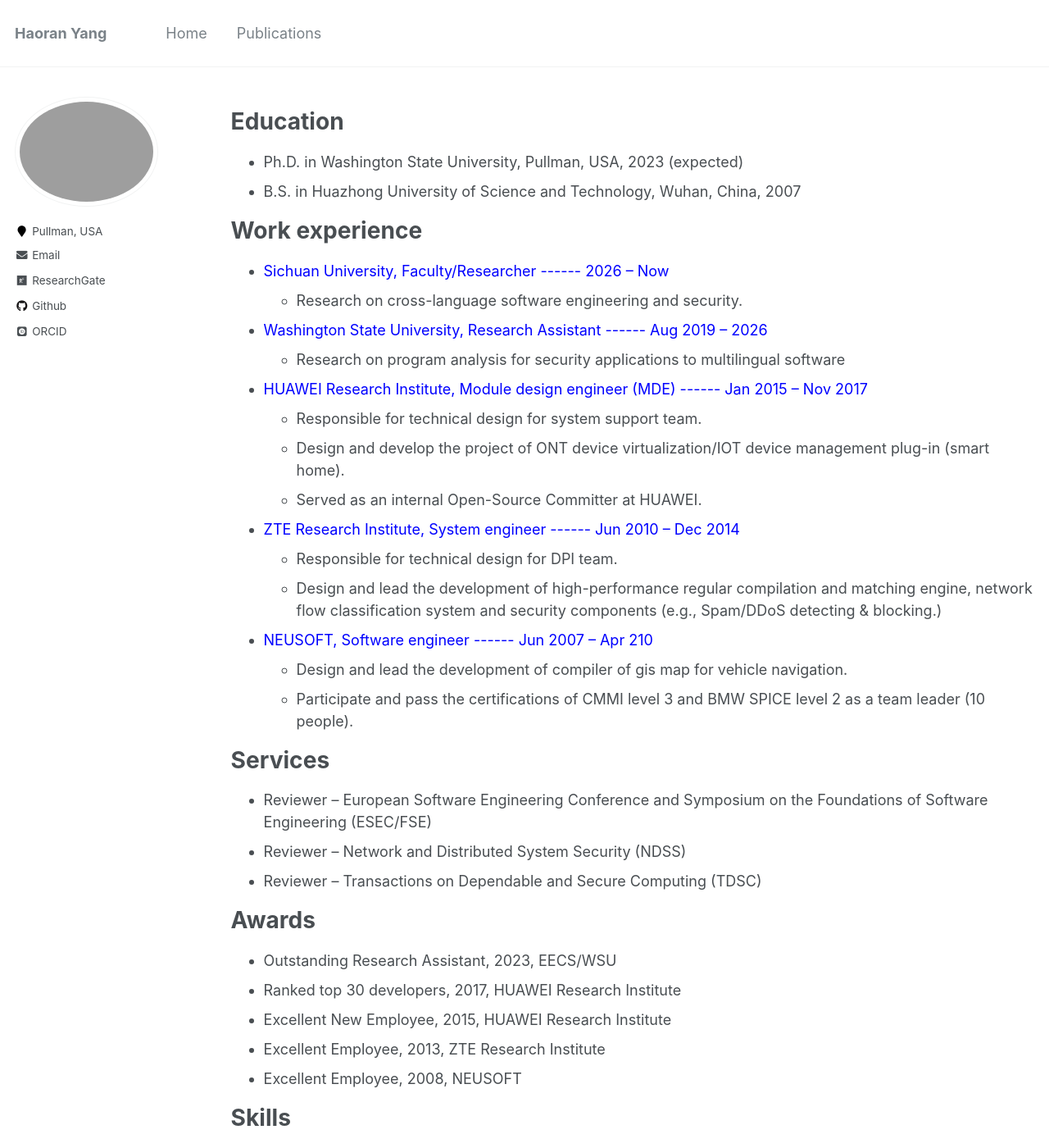
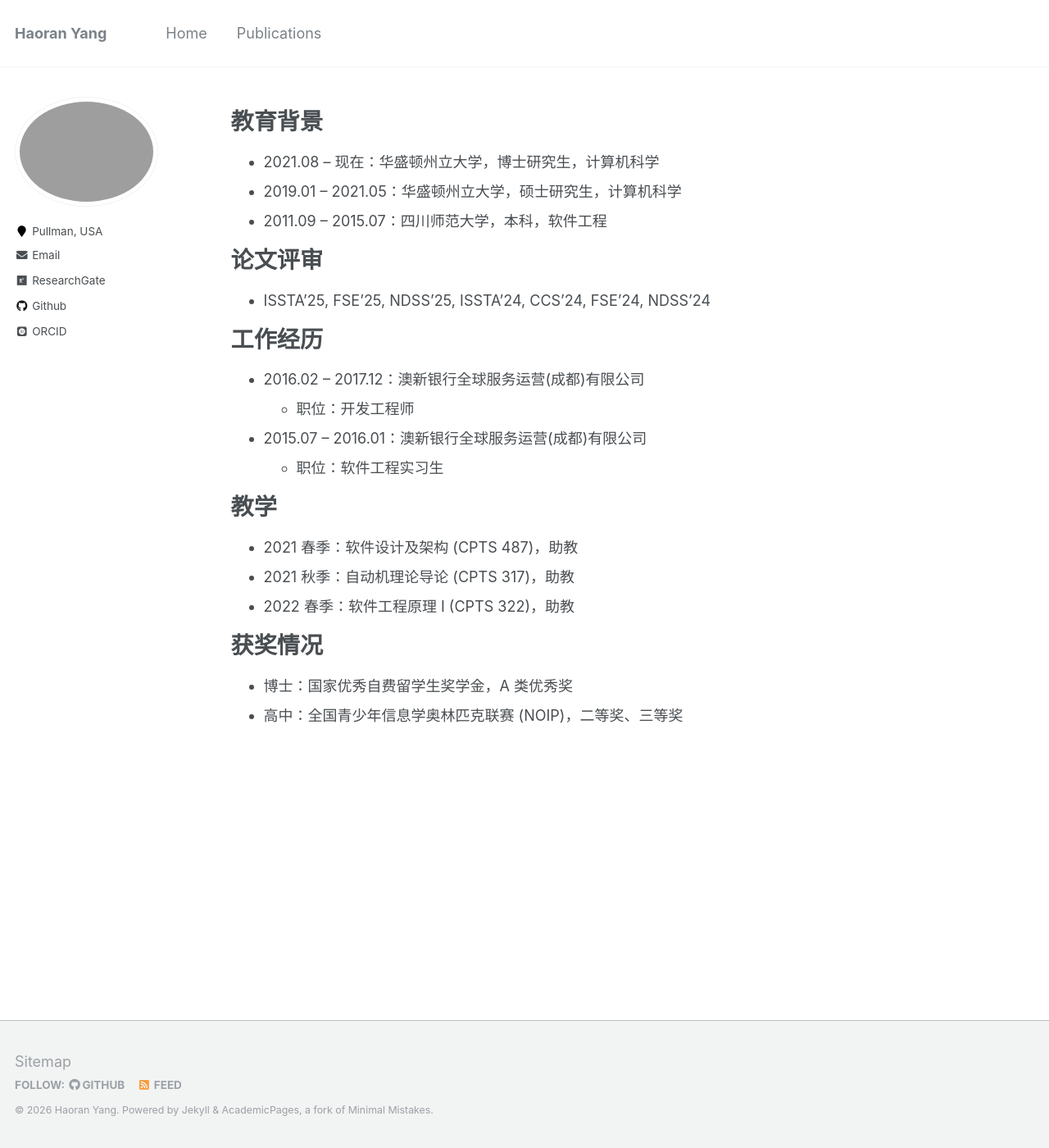
Before and after one commit to yhryyq/yhryyq.github.io, a Jekyll site: the page built from _pages/cv.md, in a window 1280 px wide and 1400 px high. Shown: the whole window at 82% size. Built offline with Jekyll 4.4.1, drawn with Linux system fonts in a browser that asks for light colours; some web fonts are replaced; some of the changed text lies outside the part shown.

Commit message:
Replace CV content with provided personal details

```diff
--- a/_pages/cv.md
+++ b/_pages/cv.md
@@ -9,61 +9,30 @@ redirect_from:
 
 {% include base_path %}
 
-Education
+教育背景
 ======
-* Ph.D. in Washington State University, Pullman, USA, 2023 (expected)
-* B.S. in Huazhong University of Science and Technology, Wuhan, China, 2007
+* 2021.08 – 现在：华盛顿州立大学，博士研究生，计算机科学
+* 2019.01 – 2021.05：华盛顿州立大学，硕士研究生，计算机科学
+* 2011.09 – 2015.07：四川师范大学，本科，软件工程
 
-Work experience
+论文评审
 ======
-* <font color=Blue>Sichuan University, Faculty/Researcher ------ 2026 – Now</font>
-  * Research on cross-language software engineering and security.
+* ISSTA'25, FSE'25, NDSS'25, ISSTA'24, CCS'24, FSE'24, NDSS'24
 
-* <font color=Blue>Washington State University, Research Assistant ------ Aug 2019 – 2026</font>
-  * Research on program analysis for security applications to multilingual software
+工作经历
+======
+* 2016.02 – 2017.12：澳新银行全球服务运营(成都)有限公司
+  * 职位：开发工程师
+* 2015.07 – 2016.01：澳新银行全球服务运营(成都)有限公司
+  * 职位：软件工程实习生
 
-* <font color=Blue>HUAWEI Research Institute, Module design engineer (MDE) ------ Jan 2015 – Nov 2017</font>
-  * Responsible for technical design for system support team.
-  * Design and develop the project of ONT device virtualization/IOT device management plug-in (smart home).
-  * Served as an internal Open-Source Committer at HUAWEI.
+教学
+======
+* 2021 春季：软件设计及架构 (CPTS 487)，助教
+* 2021 秋季：自动机理论导论 (CPTS 317)，助教
+* 2022 春季：软件工程原理 I (CPTS 322)，助教
 
-* <font color=Blue>ZTE Research Institute, System engineer ------ Jun 2010 – Dec 2014</font>
-  * Responsible for technical design for DPI team.
-  * Design and lead the development of high-performance regular compilation and matching engine, network flow classification system and security components (e.g., Spam/DDoS detecting & blocking.)
-
-* <font color=Blue>NEUSOFT, Software engineer ------ Jun 2007 – Apr 210</font>
-  * Design and lead the development of compiler of gis map for vehicle navigation.
-  * Participate and pass the certifications of CMMI level 3 and BMW SPICE level 2 as a team leader (10 people).
-
-Services
+获奖情况
 ======
-* Reviewer –  European Software Engineering Conference and Symposium on the Foundations of Software Engineering (ESEC/FSE)
-* Reviewer –  Network and Distributed System Security (NDSS)
-* Reviewer –  Transactions on Dependable and Secure Computing (TDSC)
-
-Awards
-======
-* Outstanding Research Assistant, 2023, EECS/WSU
-* Ranked top 30 developers, 2017, HUAWEI Research Institute
-* Excellent New Employee, 2015, HUAWEI Research Institute
-* Excellent Employee, 2013, ZTE Research Institute
-* Excellent Employee, 2008, NEUSOFT
-
-Skills
-======
-* Programming Languages and Experiences
-  * C: Professional. Rich experience in design and development of large commercial embedded and application software (Over 200 KLoC).
-  * C++: Skillful. Rich experience in development of large applications (Over 100 KLoC).
-  * Python: Master. Understand the principle of Python interpreter, and skilled in using Python to develop applications (Over 10 KLoC).
-  * Java: Master. Understand the principle of JVM, and skilled in using Java to develop applications (Over 10 KLoC).
-
-* Technologies and Development Environments
-  * Pattern Matching / Linux(kernel) / JVM-CPython / Network Protocol Analysis / Memory Database / Network Flow Classification / LLVM-SOOT
-
-
-
-Publications
-======
-  <ul>{% for post in site.publications %}
-    {% include archive-single-cv.html %}
-  {% endfor %}</ul>
+* 博士：国家优秀自费留学生奖学金，A 类优秀奖
+* 高中：全国青少年信息学奥林匹克联赛 (NOIP)，二等奖、三等奖
```
